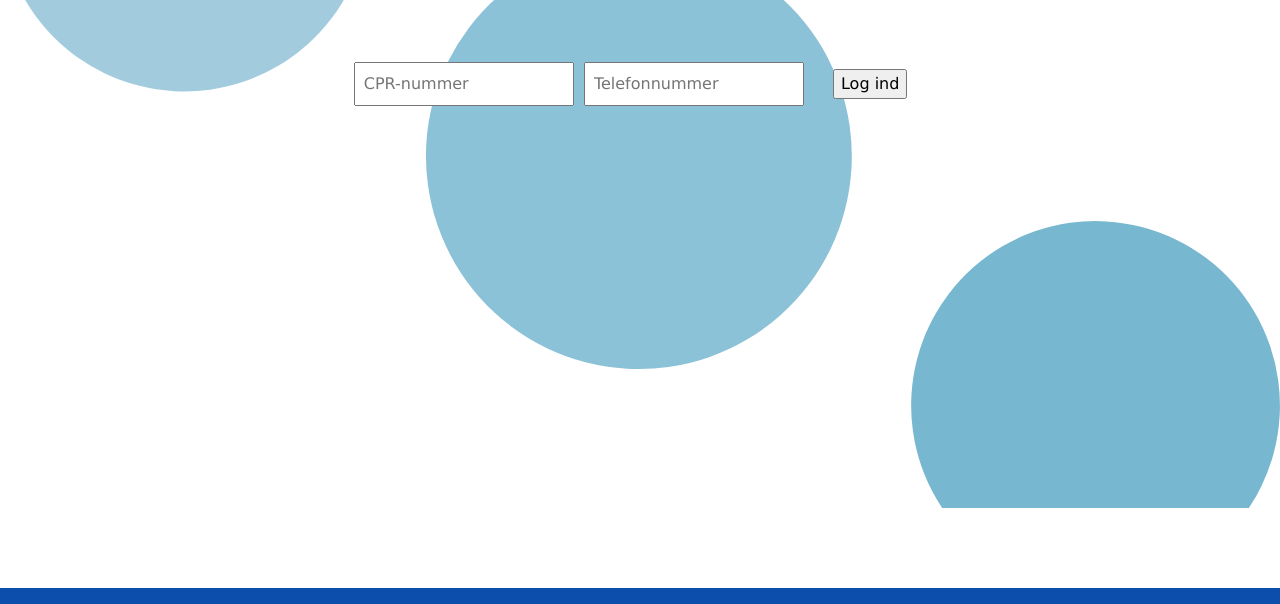
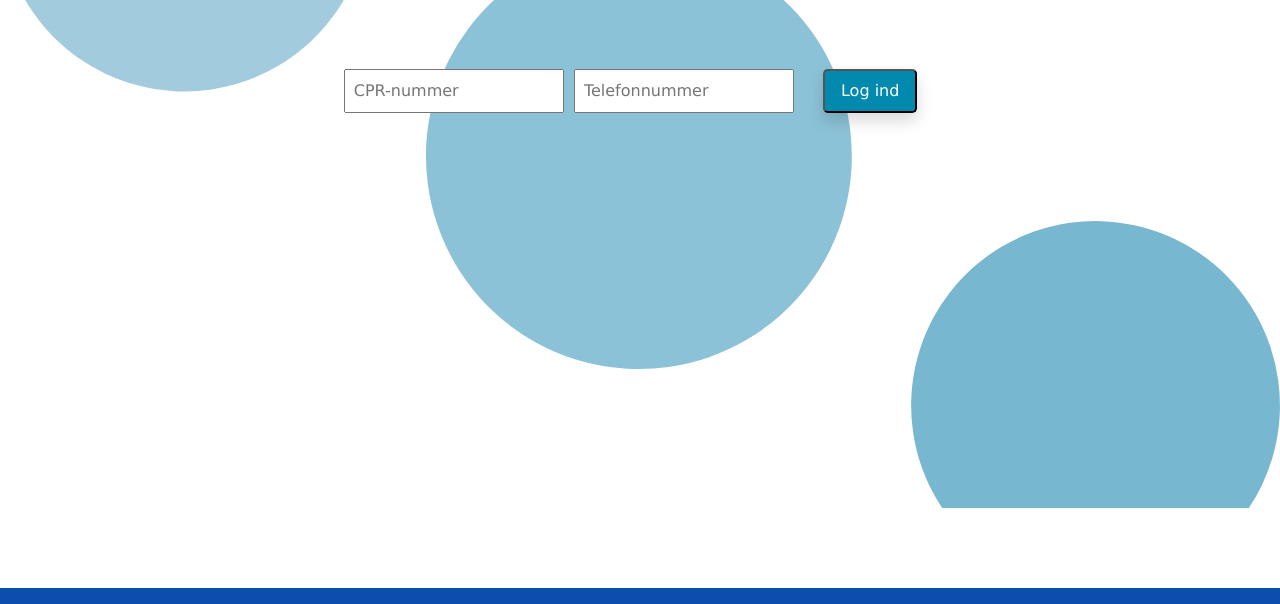
Before and after one commit to Jencou/NFSUX, a website: page login.html in a window 1280 px wide. Shown: the part 196-800 px from the top of the page. Drawn offline with nearby package versions, Linux system fonts and the light colour scheme; files that its build step writes are made by us from their sources.

Commit message:
V0.4 Mads -> Login button done
Bg needs opacity
Resposiveness missing

(ALL ON login.html)

```diff
--- a/css/bootstrap.scss
+++ b/css/bootstrap.scss
@@ -35,6 +35,7 @@ $danger:        #dc3545 !default;
 $light:         #f8f9fa !default;
 $dark:          #212529 !default;
 
+
 $theme-colors: (
 
         "primary":    $primary,
--- a/css/loginStyles.scss
+++ b/css/loginStyles.scss
@@ -18,5 +18,5 @@
   //opacity: 40%;
 }
 .loginKnap{
-
+  background-color: #018AAE;
 }
--- a/login.html
+++ b/login.html
@@ -141,7 +141,7 @@
                    placeholder="Telefonnummer">
 
             <!-- Submit knappen -->
-            <input class="loginKnap m-4"
+            <input class="loginKnap text-white m-4 p-2 px-3 rounded-3 shadow"
                    type="submit"
                    value="Log ind">
         </form>
```
